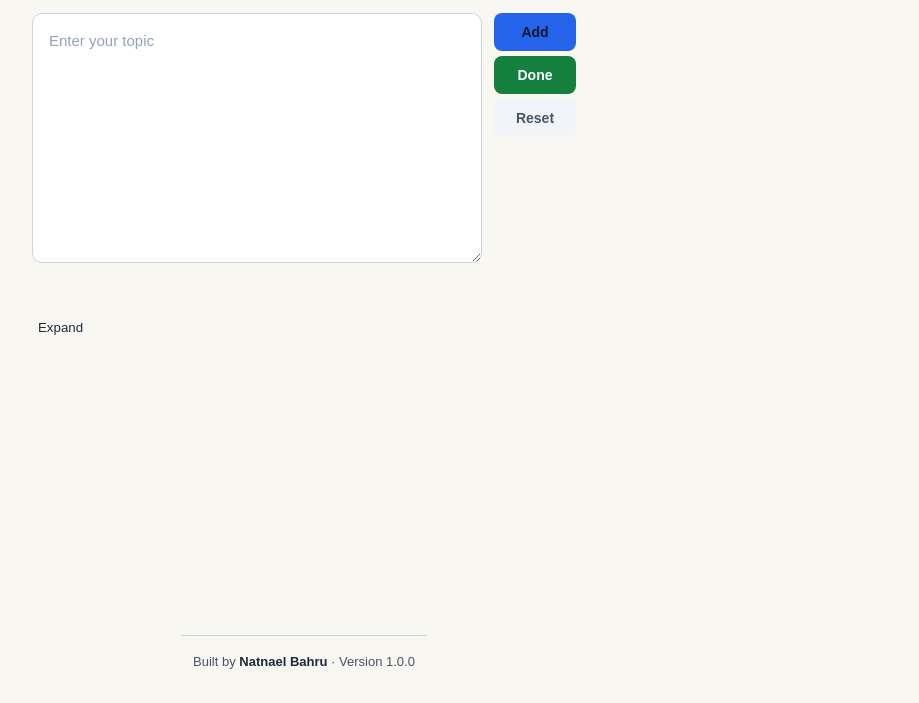
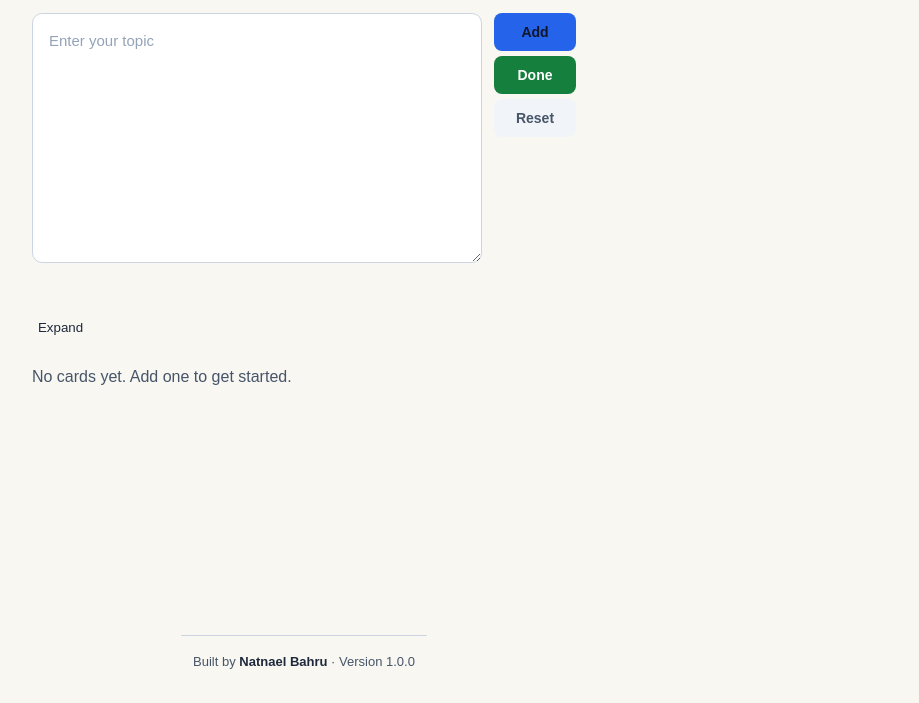
Before and after one commit to nati-webdev/flash-card, a plain HTML site: page index.html in a window 1280 px wide. Shown: the part 97-800 px from the top of the page, without its empty margins (336-1255 px from the left). Drawn offline with Linux system fonts and the light colour scheme; files that its build step writes are made by us from their sources.

Commit message:
Update stylesheet and script paths in index.html

```diff
--- a/index.html
+++ b/index.html
@@ -7,8 +7,8 @@
     <link rel="icon" type="image/png" href="images/main-icon-fov.jpg">
 
     <!-- this is the code for styling-->
-    <link rel="stylesheet" href="styles/general.css" />
-    <link rel="stylesheet" href="styles/main.css" />
+    <link rel="stylesheet" href="frontend/styles/general.css" />
+    <link rel="stylesheet" href="frontend/styles/main.css" />
 
   </head>
   <body>
@@ -85,7 +85,7 @@
       <div id="flashcard-list" class="data-container js-data-container"></div>
     </main>
 
-  <script src="script/main.js" type="module"></script>
+  <script src="frontend/script/main.js" type="module"></script>
   <footer class="site-footer">
       Built by <a href="https://github.com/nati-webdev">Natnael Bahru</a>
       <span aria-hidden="true">·</span>
```
